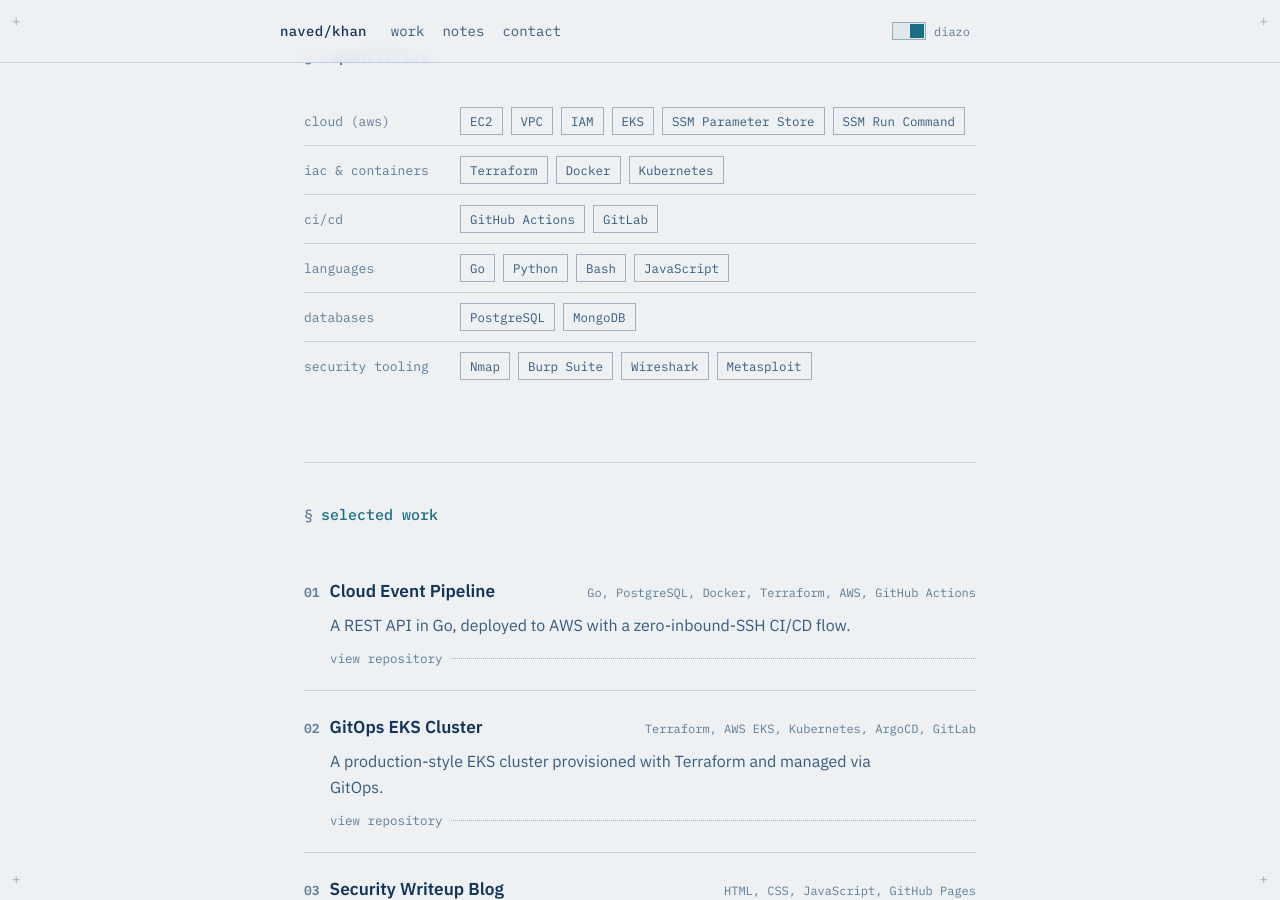
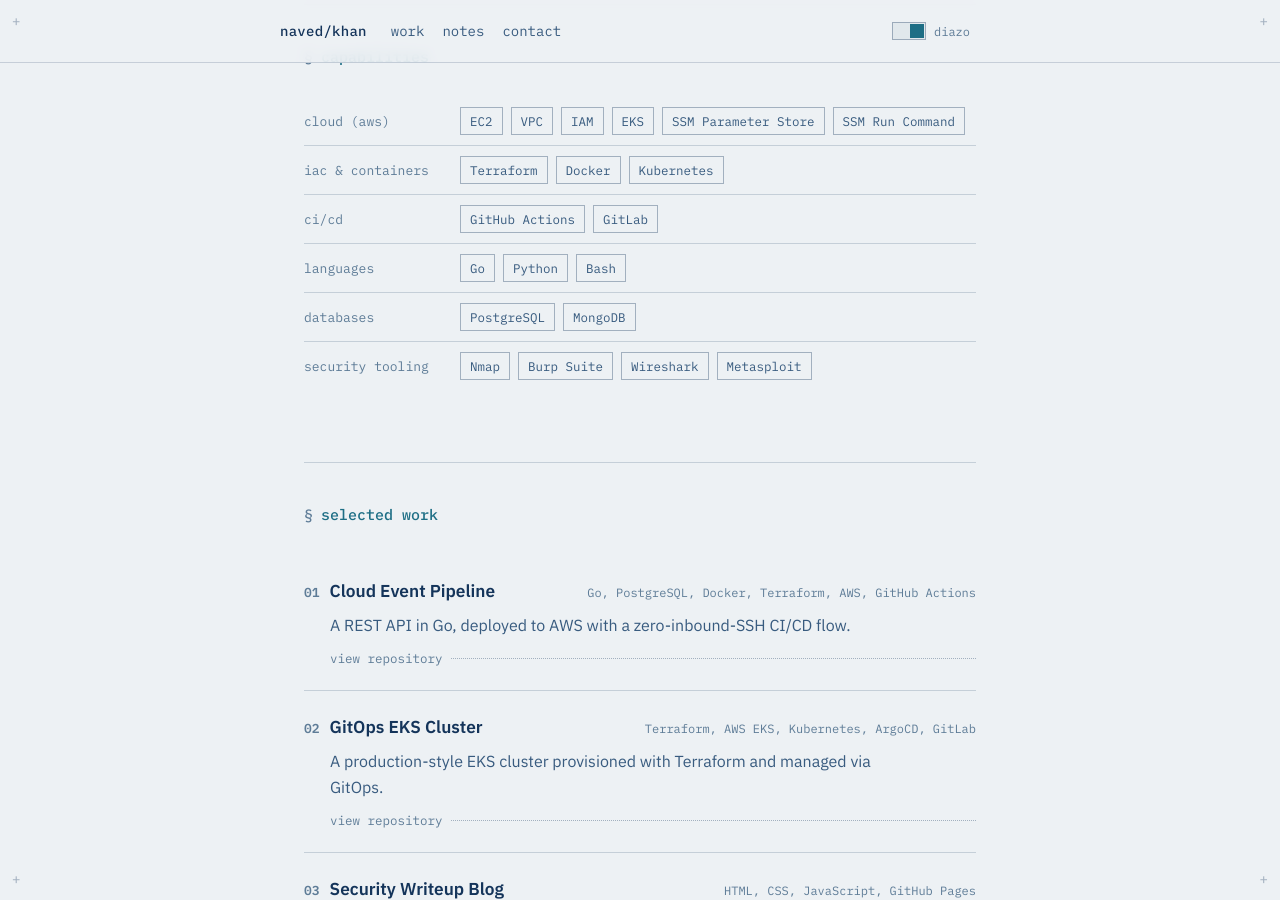
Before and after one commit to Naved124/portfolio, a Jekyll site: the page built from index.md, in a window 1280 px wide and 900 px high, scrolled down 512 px. Built offline with Jekyll 4.4.1, drawn with Linux system fonts in a browser that asks for light colours.

Commit message:
initial portfolio site updates

```diff
--- a/index.md
+++ b/index.md
@@ -47,7 +47,7 @@ title: Home
   <div class="cap-row">
     <span class="cap-label">languages</span>
     <span class="cap-items">
-      <span class="chip">Go</span><span class="chip">Python</span><span class="chip">Bash</span><span class="chip">JavaScript</span>
+      <span class="chip">Go</span><span class="chip">Python</span><span class="chip">Bash</span>
     </span>
   </div>
   <div class="cap-row">
```
